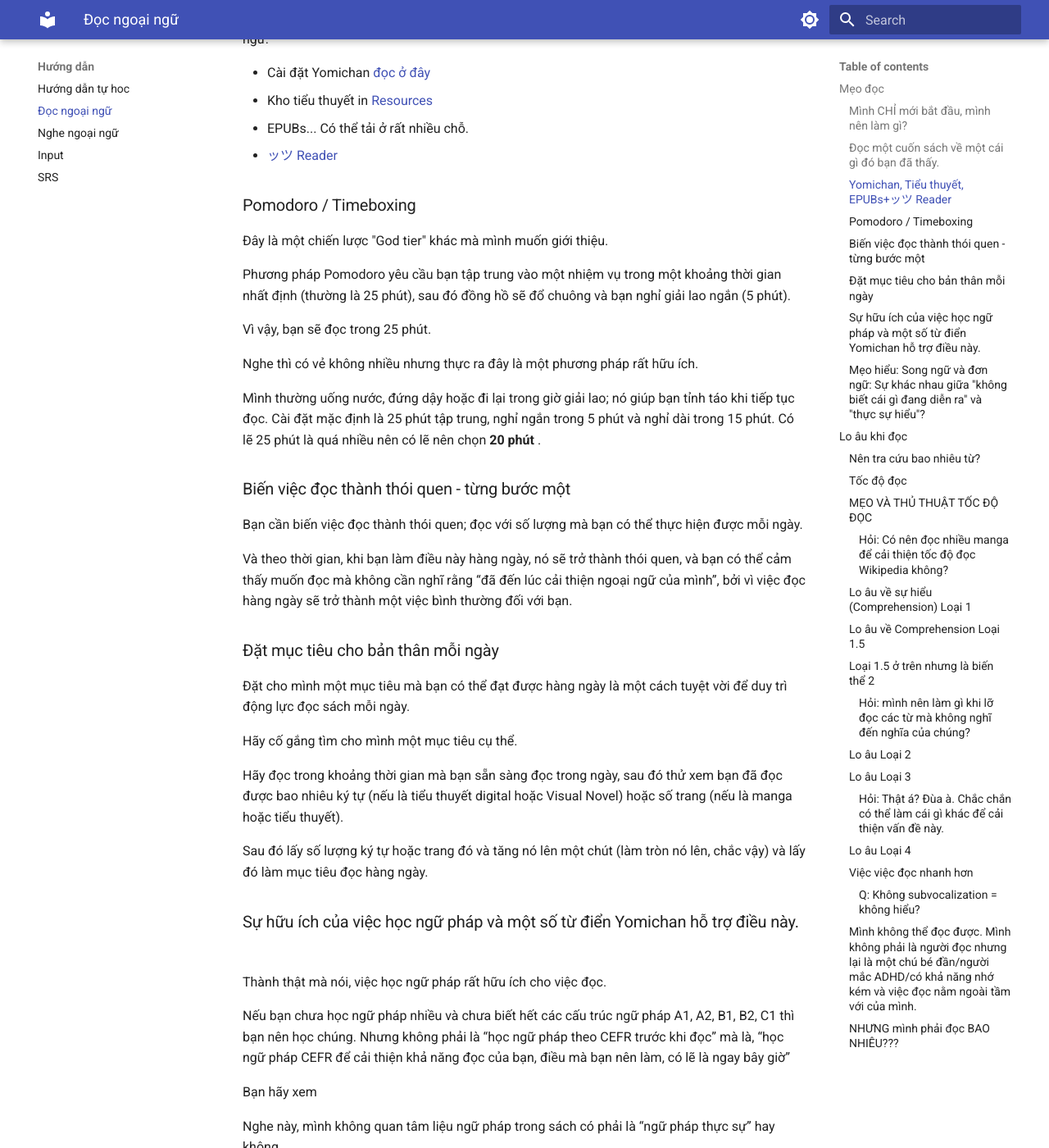
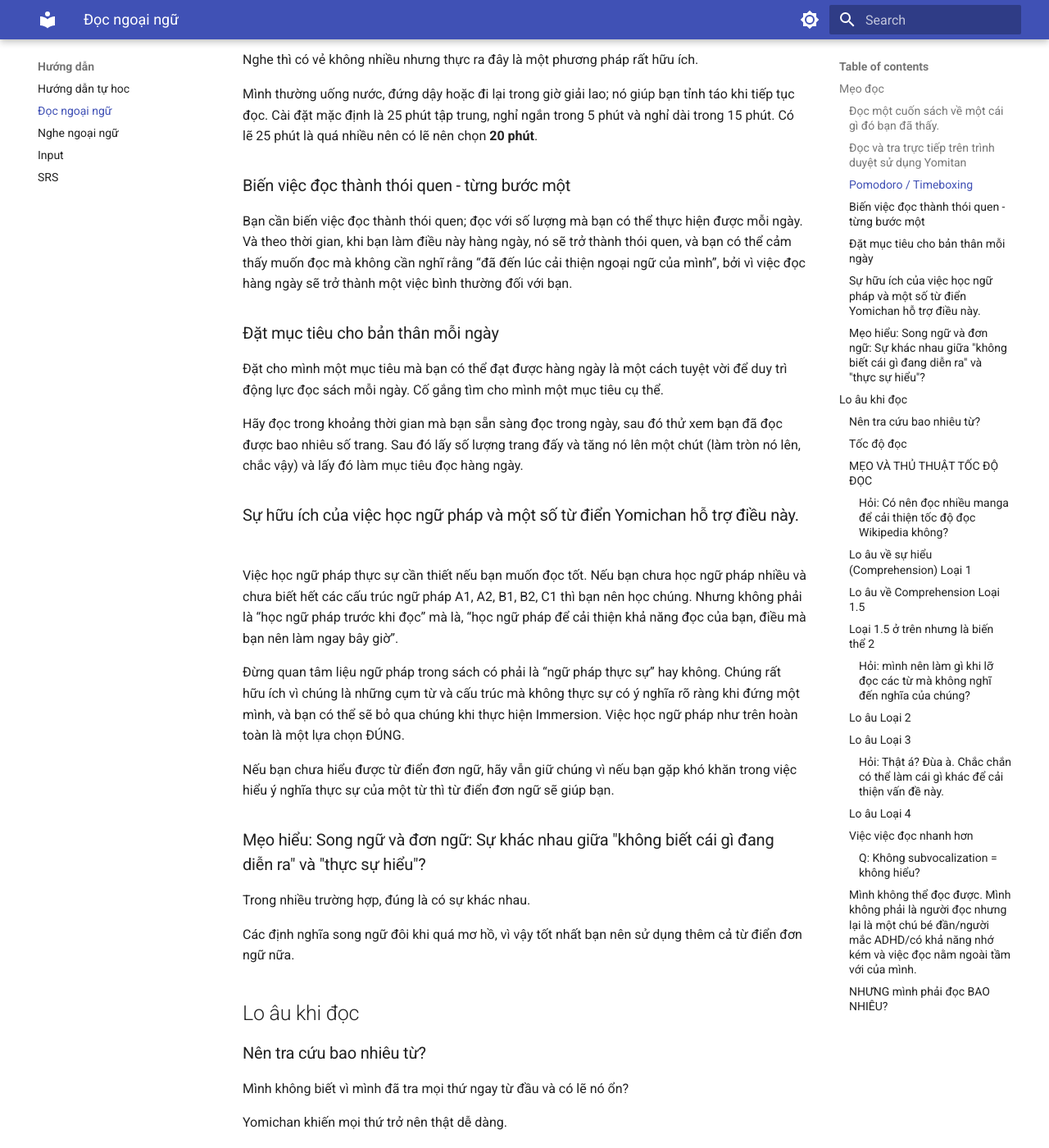
Before and after one commit to daihocmo/ngoai-ngu, an MkDocs documentation site: the page built from docs/doc.md, in a window 1280 px wide and 1400 px high, scrolled down 841 px. Shown: the whole window at 82% size. Built offline with MkDocs 1.6.1 and Material for MkDocs 9.7.7, drawn with Linux system fonts in a browser that asks for light colours; some of the changed text lies outside the part shown.

Commit message:
Cập nhật một số lỗi chính tả và định dạng phần

```diff
--- a/docs/doc.md
+++ b/docs/doc.md
@@ -1,35 +1,20 @@
 # Mẹo và chiến lược cho việc đọc
 
-Hướng dẫn bắt đầu thực sự về việc đọc
-
-Để giỏi ngoại ngữ hơn, đọc sách gần như là cách hiệu quả nhất.
-
-“Đọc nhiều hơn” thường là lời khuyên đầu tiên trong việc học ngoại ngữ mà những người học ngoại ngữ ở trình độ cao gợi ý bất kỳ người mới bắt đầu nào, và điều gì cũng có lý do của nó.
+Để giỏi ngoại ngữ hơn, đọc sách gần như là cách hiệu quả nhất. “Đọc nhiều hơn” thường là lời khuyên đầu tiên trong việc học ngoại ngữ mà những người học ngoại ngữ ở trình độ cao gợi ý bất kỳ người mới bắt đầu nào, và điều gì cũng có lý do của nó.
 
 ## Mẹo đọc
-
-### Mình CHỈ mới bắt đầu, mình nên làm gì?
-
-Hoặc có thể mới bắt đầu = Mình đã học ngoại ngữ được một thời gian bằng phương pháp [x] và giờ nếu mình muốn bắt đầu đọc thì mình nên làm gì?"
-
-Hãy đọc bài viết này cho đến hết.
 
 ### Đọc một cuốn sách về một cái gì đó bạn đã thấy.
 
 Bạn có biết nhiều người trở thành những người đọc (sách bằng ngôn ngữ của họ) vì họ đọc sách của một bộ phim họ yêu thích hay đại loại vậy không? Bạn có thể áp dụng chiến lược chính xác tương tự cho ngoại ngữ và đó chính là chiến lược mà mình khuyên mọi người nên thực hiện khi mới bắt đầu tập đọc.
 
-### Yomichan, Tiểu thuyết, EPUBs+ッツ Reader
+### Đọc và tra trực tiếp trên trình duyệt sử dụng Yomitan
 
-Bộ ba thần thánh dành cho những người thích đọc tiểu thuyết, Light Novel, web novel bằng ngoại ngữ.
-
-- Cài đặt Yomichan [đọc ở đây](yomitan.md)
-- Kho tiểu thuyết in [Resources](resources.md)
-- EPUBs... Có thể tải ở rất nhiều chỗ.
-- [ッツ Reader](https://reader.ttsu.app/manage)
+- [Tải Yomitan](https://daihocmo.github.io/tieng-anh/yomitan/)
+- Tải thêm sách bạn muốn đọc dưới định dạng EPUB.
+- [ッツ Reader](https://reader.ttsu.app/manage) - Ứng dụng đọc sách trực tuyến trên trình duyệt.
 
 ### Pomodoro / Timeboxing
-
-Đây là một chiến lược "God tier" khác mà mình muốn giới thiệu.
 
 Phương pháp Pomodoro yêu cầu bạn tập trung vào một nhiệm vụ trong một khoảng thời gian nhất định (thường là 25 phút), sau đó đồng hồ sẽ đổ chuông và bạn nghỉ giải lao ngắn (5 phút).
 
@@ -37,37 +22,23 @@
 
 Nghe thì có vẻ không nhiều nhưng thực ra đây là một phương pháp rất hữu ích.
 
-Mình thường uống nước, đứng dậy hoặc đi lại trong giờ giải lao; nó giúp bạn tỉnh táo khi tiếp tục đọc. Cài đặt mặc định là 25 phút tập trung, nghỉ ngắn trong 5 phút và nghỉ dài trong 15 phút. Có lẽ 25 phút là quá nhiều nên có lẽ nên chọn **20 phút** .
+Mình thường uống nước, đứng dậy hoặc đi lại trong giờ giải lao; nó giúp bạn tỉnh táo khi tiếp tục đọc. Cài đặt mặc định là 25 phút tập trung, nghỉ ngắn trong 5 phút và nghỉ dài trong 15 phút. Có lẽ 25 phút là quá nhiều nên có lẽ nên chọn **20 phút**.
 
 ### Biến việc đọc thành thói quen - từng bước một
 
-Bạn cần biến việc đọc thành thói quen; đọc với số lượng mà bạn có thể thực hiện được mỗi ngày.
-
-Và theo thời gian, khi bạn làm điều này hàng ngày, nó sẽ trở thành thói quen, và bạn có thể cảm thấy muốn đọc mà không cần nghĩ rằng “đã đến lúc cải thiện ngoại ngữ của mình”, bởi vì việc đọc hàng ngày sẽ trở thành một việc bình thường đối với bạn.
+Bạn cần biến việc đọc thành thói quen; đọc với số lượng mà bạn có thể thực hiện được mỗi ngày. Và theo thời gian, khi bạn làm điều này hàng ngày, nó sẽ trở thành thói quen, và bạn có thể cảm thấy muốn đọc mà không cần nghĩ rằng “đã đến lúc cải thiện ngoại ngữ của mình”, bởi vì việc đọc hàng ngày sẽ trở thành một việc bình thường đối với bạn.
 
 ### Đặt mục tiêu cho bản thân mỗi ngày
 
-Đặt cho mình một mục tiêu mà bạn có thể đạt được hàng ngày là một cách tuyệt vời để duy trì động lực đọc sách mỗi ngày.
+Đặt cho mình một mục tiêu mà bạn có thể đạt được hàng ngày là một cách tuyệt vời để duy trì động lực đọc sách mỗi ngày. Cố gắng tìm cho mình một mục tiêu cụ thể.
 
-Hãy cố gắng tìm cho mình một mục tiêu cụ thể.
-
-Hãy đọc trong khoảng thời gian mà bạn sẵn sàng đọc trong ngày, sau đó thử xem bạn đã đọc được bao nhiêu ký tự (nếu là tiểu thuyết digital hoặc Visual Novel) hoặc số trang (nếu là manga hoặc tiểu thuyết).
-
-Sau đó lấy số lượng ký tự hoặc trang đó và tăng nó lên một chút (làm tròn nó lên, chắc vậy) và lấy đó làm mục tiêu đọc hàng ngày.
+Hãy đọc trong khoảng thời gian mà bạn sẵn sàng đọc trong ngày, sau đó thử xem bạn đã đọc được bao nhiêu số trang. Sau đó lấy số lượng trang đấy và tăng nó lên một chút (làm tròn nó lên, chắc vậy) và lấy đó làm mục tiêu đọc hàng ngày.
 
 ### Sự hữu ích của việc học ngữ pháp và một số từ điển Yomichan hỗ trợ điều này.
 
-Thành thật mà nói, việc học ngữ pháp rất hữu ích cho việc đọc.
+Việc học ngữ pháp thực sự cần thiết nếu bạn muốn đọc tốt. Nếu bạn chưa học ngữ pháp nhiều và chưa biết hết các cấu trúc ngữ pháp A1, A2, B1, B2, C1 thì bạn nên học chúng. Nhưng không phải là “học ngữ pháp trước khi đọc” mà là, “học ngữ pháp để cải thiện khả năng đọc của bạn, điều mà bạn nên làm ngay bây giờ”.
 
-Nếu bạn chưa học ngữ pháp nhiều và chưa biết hết các cấu trúc ngữ pháp A1, A2, B1, B2, C1 thì bạn nên học chúng. Nhưng không phải là “học ngữ pháp theo CEFR trước khi đọc” mà là, “học ngữ pháp CEFR để cải thiện khả năng đọc của bạn, điều mà bạn nên làm, có lẽ là ngay bây giờ”
-
-Bạn hãy xem
-
-Nghe này, mình không quan tâm liệu ngữ pháp trong sách có phải là “ngữ pháp thực sự” hay không.
-
-Chúng rất hữu ích vì chúng là những cụm từ và cấu trúc mà không thực sự có ý nghĩa rõ ràng khi đứng một mình, và bạn có thể sẽ bỏ qua chúng khi thực hiện Immersion.
-
-Việc học ngữ pháp như trên hoàn toàn là một lựa chọn ĐÚNG.
+Đừng quan tâm liệu ngữ pháp trong sách có phải là “ngữ pháp thực sự” hay không. Chúng rất hữu ích vì chúng là những cụm từ và cấu trúc mà không thực sự có ý nghĩa rõ ràng khi đứng một mình, và bạn có thể sẽ bỏ qua chúng khi thực hiện Immersion. Việc học ngữ pháp như trên hoàn toàn là một lựa chọn ĐÚNG.
 
 Nếu bạn chưa hiểu được từ điển đơn ngữ, hãy vẫn giữ chúng vì nếu bạn gặp khó khăn trong việc hiểu ý nghĩa thực sự của một từ thì từ điển đơn ngữ sẽ giúp bạn.
 
@@ -248,7 +219,7 @@
 
 Và timeboxing (hộp thời gian).
 
-### NHƯNG mình phải đọc BAO NHIÊU???
+### NHƯNG mình phải đọc BAO NHIÊU?
 
 Đó là một câu hỏi ngớ ngẩn vì bạn không bao giờ ngừng đọc vì bạn luôn có thể cải thiện.
 
--- a/mkdocs.yml
+++ b/mkdocs.yml
@@ -7,6 +7,7 @@
   - 'Định hướng':
       - 'Trang chủ': 'index.md'
       - 'Tại sao cần tự học?': can-tu-hoc.md
+      - 'Trước khi bắt đầu học ngoại ngữ': 'truoc-khi-bat-dau.md'
   - 'Hướng dẫn':
       - 'Hướng dẫn tự hoc': guide.md
       - 'Đọc ngoại ngữ': doc.md
@@ -16,7 +17,6 @@
   - 'Setup':
       - 'Anki': anki.md
       - 'Từ điển': dictionary.md
-      - 'Youtube': youtube.md
       - 'Các công cụ hỗ trợ cho việc học': cong-cu.md
   - 'Comprehensible Input':
       - 'Tìm hiểu về Comprehensible Input': 'comprehensible-input.md'
@@ -61,6 +61,9 @@
   name: material
 
 markdown_extensions:
+  - pymdownx.emoji:
+      emoji_index: !!python/name:material.extensions.emoji.twemoji
+      emoji_generator: !!python/name:material.extensions.emoji.to_svg
   - meta
   - admonition
   - attr_list
@@ -78,7 +81,7 @@
 
 plugins:
   - search
-  - open-in-new-tab
+  # - open-in-new-tab
 
 extra:
   generator: false
```
Also changed, not shown: other parts of docs/doc.md (+1 -1 lines), docs/nghe.md (+1 -1 lines), docs/truoc-khi-bat-dau.md (+1 -1 lines).
